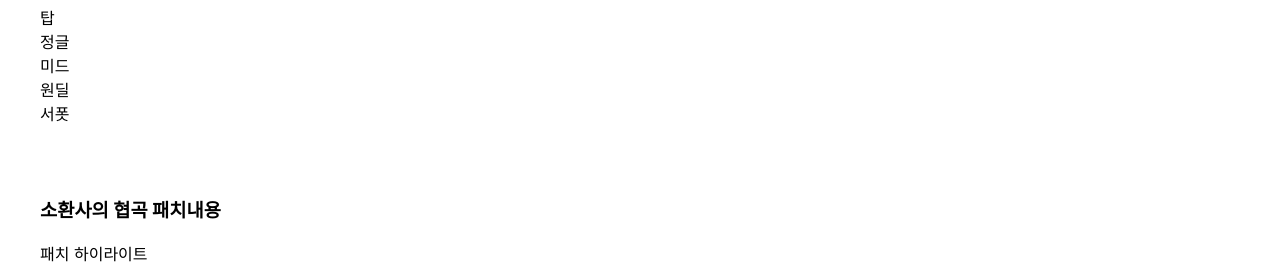
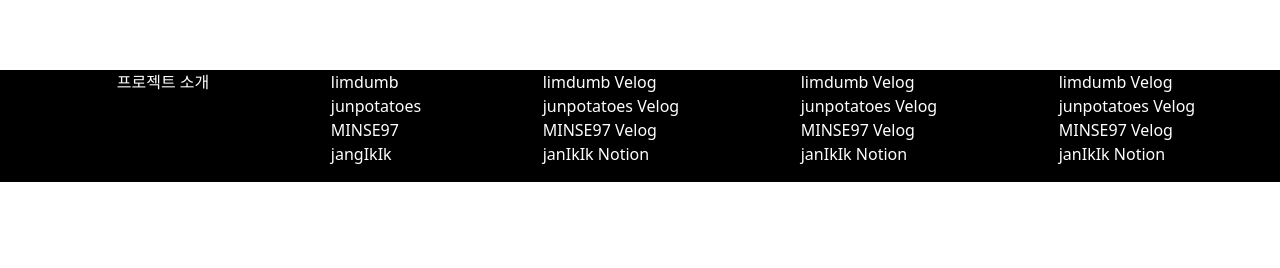
Before and after one commit to limdumb/DodGe.gg, a React (Create React App) app: page /home in a window 1280 px wide. Shown: the part 615-883 px from the top of the page. After the commit the page ends 800 px from the top, so only its background shows below. Built offline with nearby package versions, Linux system fonts and the light colour scheme; no server answers.

Commit message:
[feat] 패치 하이라이트 링크 추가

```diff
--- a/src/MainPage/Home.jsx
+++ b/src/MainPage/Home.jsx
@@ -2,6 +2,8 @@
 import Search from "../Components/Search.jsx";
 // import Champion from "../api/Champion";
 import Lotation from "../Components/Lotation";
+import "bootstrap/dist/css/bootstrap.css";
+import MainFooter from "../Components/footer";
 
 export default function Home() {
   return (
@@ -81,7 +83,9 @@
             <h3>소환사의 협곡 패치내용</h3>
             <div className="patch">
               <div className="patch-header">
-                <div className="patch-highlight">패치 하이라이트</div>
+                <a href="https://www.youtube.com/watch?v=YweGTpzIYgU">
+                  <div className="patch-highlight">패치 하이라이트</div>
+                </a>
                 <a href="https://www.leagueoflegends.com/ko-kr/news/game-updates/patch-12-21-notes/">
                   <div className="patch-content">패치 내용</div>
                 </a>
@@ -98,8 +102,8 @@
             </div>
           </section>
         </main>
-        <footer></footer>
       </div>
+      <MainFooter />
     </>
   );
 }
```
